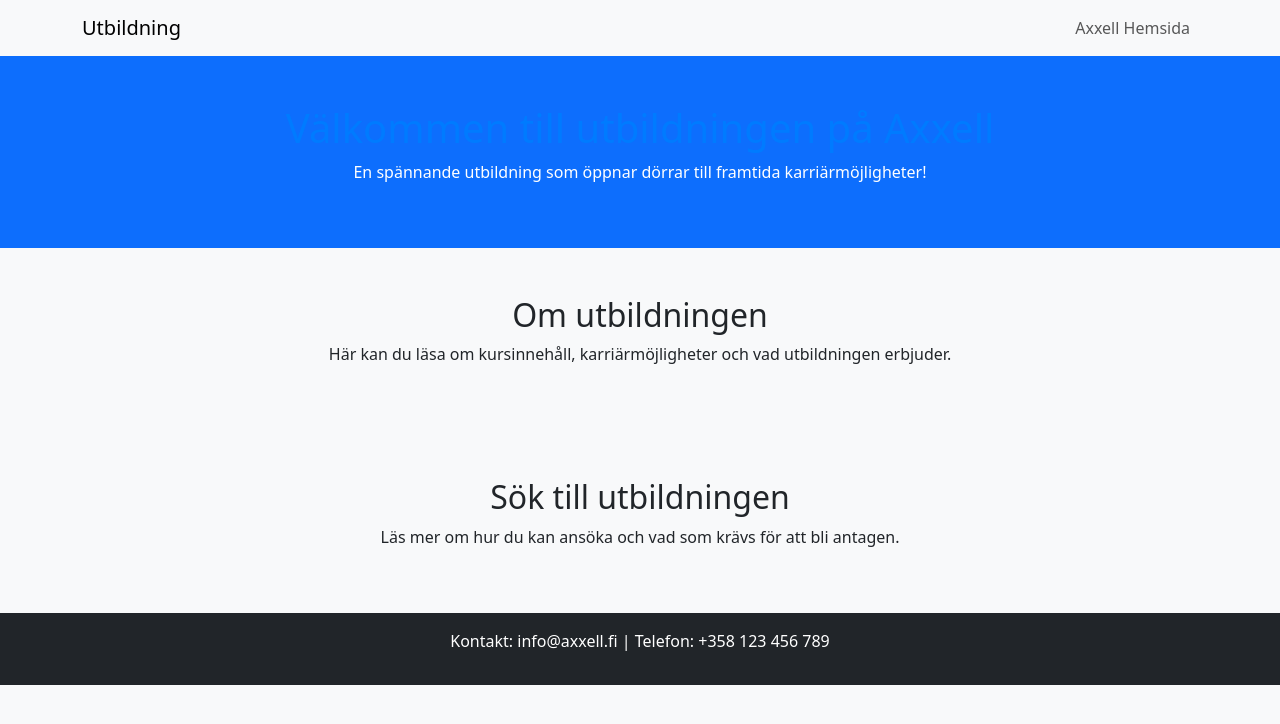
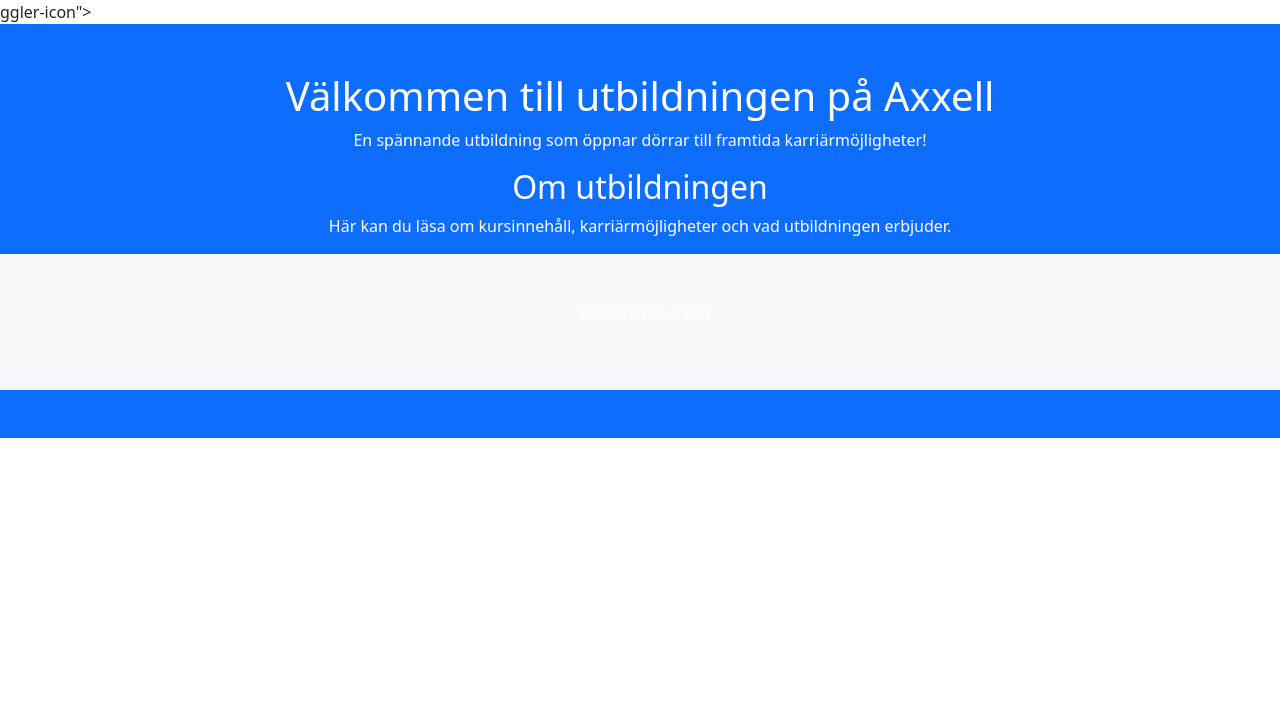
Before and after one commit to EagleEyeZombie/Freale, a plain HTML site: page index.html in a window 1280 px wide. Drawn offline with nearby package versions, Linux system fonts and the light colour scheme.

Commit message:
aaaaaaaa

```diff
--- a/index.html
+++ b/index.html
@@ -5,16 +5,7 @@
     <meta name="viewport" content="width=device-width, initial-scale=1">
     <title>Utbildning på Axxell</title>
     <link href="https://cdn.jsdelivr.net/npm/bootstrap@5.3.0/dist/css/bootstrap.min.css" rel="stylesheet">
-    <link rel="stylesheet" href="style.css">
-</head>
-<body>
-
-    <!-- Navigation -->
-    <nav class="navbar navbar-expand-lg navbar-light bg-light">
-        <div class="container">
-            <a class="navbar-brand" href="#">Utbildning</a>
-            <button class="navbar-toggler" type="button" data-bs-toggle="collapse" data-bs-target="#navbarNav">
-                <span class="navbar-toggler-icon"></span>
+  ggler-icon"></span>
             </button>
             <div class="collapse navbar-collapse" id="navbarNav">
                 <ul class="navbar-nav ms-auto">
@@ -31,12 +22,7 @@
         <div class="container">
             <h1>Välkommen till utbildningen på Axxell</h1>
             <p>En spännande utbildning som öppnar dörrar till framtida karriärmöjligheter!</p>
-        </div>
-    </header>
 
-    <!-- Om utbildningen -->
-    <section class="py-5">
-        <div class="container">
             <h2 class="text-center">Om utbildningen</h2>
             <p class="text-center">Här kan du läsa om kursinnehåll, karriärmöjligheter och vad utbildningen erbjuder.</p>
         </div>
@@ -45,14 +31,7 @@
     <!-- Sök till utbildningen -->
     <section class="bg-light py-5">
         <div class="container">
-            <h2 class="text-center">Sök till utbildningen</h2>
-            <p class="text-center">Läs mer om hur du kan ansöka och vad som krävs för att bli antagen.</p>
-        </div>
-    </section>
-
-    <!-- Footer -->
-    <footer class="bg-dark text-white text-center py-3">
-        <p>Kontakt: info@axxell.fi | Telefon: +358 123 456 789</p>
+   : +358 123 456 789</p>
     </footer>
 
     <script src="https://cdn.jsdelivr.net/npm/bootstrap@5.3.0/dist/js/bootstrap.bundle.min.js"></script>
```
